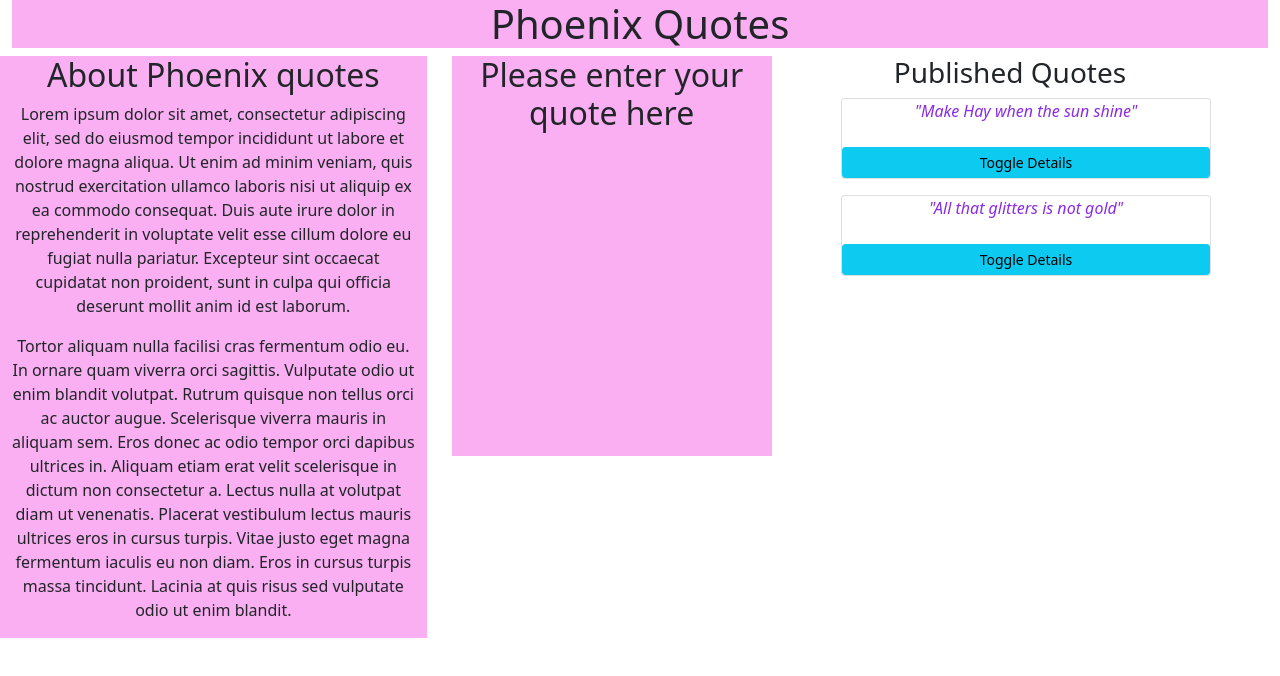
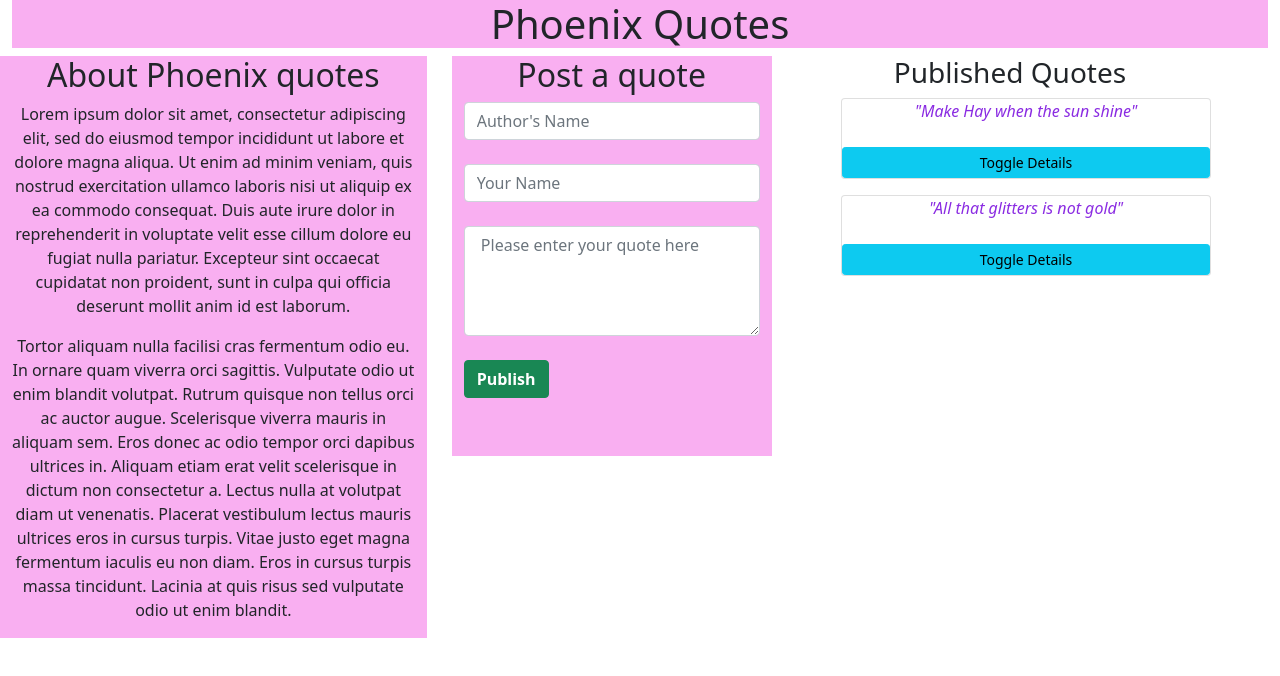
Before and after one commit to Kevson102/Phoenix-Quotes, an Angular app: page / in a window 1280 px wide. Shown: the top 676 px of the page. Built offline with nearby package versions, Linux system fonts and the light colour scheme.

Commit message:
ADDS THE LAYOUT OF THE QUOTE FORM AND NESTS IT IN THE QUOTE COMPONENT.HTML PAGE

```diff
--- a/src/app/quote-form/quote-form.component.html
+++ b/src/app/quote-form/quote-form.component.html
@@ -1 +1,16 @@
-<p>quote-form works!</p>
+<h2 class="text-center">Post a quote</h2>
+<form action="" class="center-block">
+  <div class="">
+    <input type="text" class="form-control" id="author" name="author" placeholder="Author's Name" required> <br>
+  </div>
+
+  <div class="">
+    <input type="text" class="form-control" id="writer" placeholder="Your Name" required> <br>
+  </div>
+
+  <div class="">
+    <textarea name="quote" id="quote" class="form-control" cols="40" rows="4" placeholder=" Please enter your quote here" required></textarea> <br>
+  </div>
+
+  <button type="submit" class="btn btn-primary btn-success"><strong>Publish</strong></button>
+</form>
--- a/src/app/quote/quote.component.html
+++ b/src/app/quote/quote.component.html
@@ -11,8 +11,7 @@
       </p>
     </div>
     <div class="col-md-3 section mid">
-      <h2 class="text-center">Please enter your quote here</h2>
-
+      <app-quote-form></app-quote-form>
     </div>
     <div class="col-md-4 text-center">
       <h3 >Published Quotes</h3>
```
